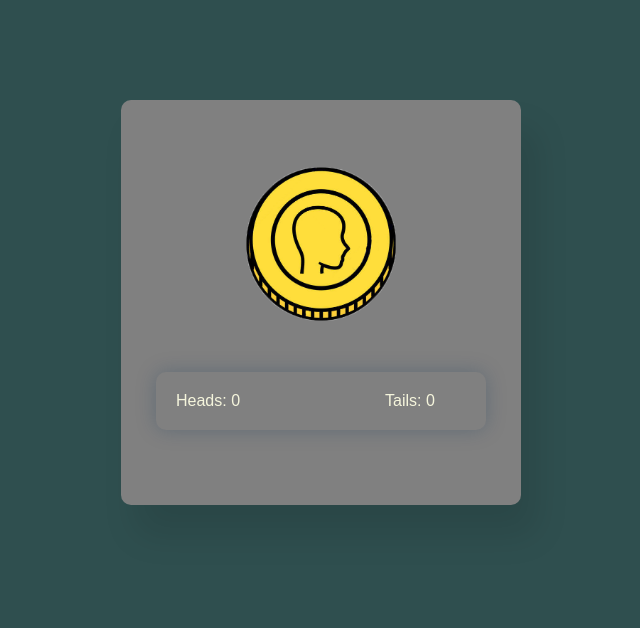
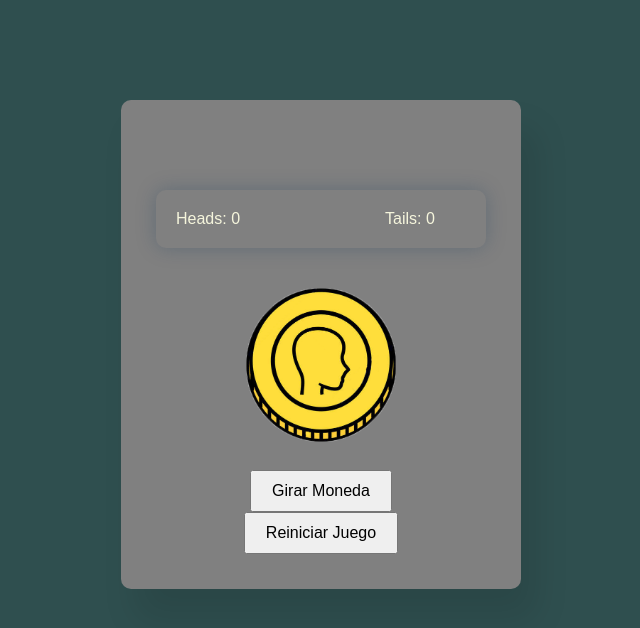
Before and after one commit to mariamf1985/CoinGame, a plain HTML site: page index.html in a window 1280 px wide. Shown: the whole page, without its empty margins (319-959 px from the left). Drawn offline with Linux system fonts and the light colour scheme.

Commit message:
buttons added

```diff
--- a/index.html
+++ b/index.html
@@ -8,6 +8,10 @@
   </head>
   <body>
     <div class="container">
+      <div class="stats">
+        <p id="headsCount">Heads: 0</p>
+        <p id="tailsCount">Tails: 0</p>
+      </div>
       <div class="coin" id="coin">
         <div class="heads">
           <img src="./src/assets/img/Head.png" />
@@ -16,9 +20,9 @@
           <img src="./src/assets/img/Tails.png" />
         </div>
       </div>
-      <div class="stats">
-        <p id="headsCount">Heads: 0</p>
-        <p id="tailsCount">Tails: 0</p>
+      <div class="buttons">
+        <button onclick="girarMoneda()">Girar Moneda</button>
+        <button onclick="reiniciarJuego()">Reiniciar Juego</button>
       </div>
     </div>
   </body>
--- a/src/assets/css/styles.css
+++ b/src/assets/css/styles.css
@@ -75,3 +75,15 @@ body {
     margin-left: 50%;
 
 }
+
+.buttons {
+    text-align: center;
+    margin-top: 20px;
+}
+
+button {
+    padding: 10px 20px;
+    margin: 0 10px;
+    font-size: 16px;
+    cursor: pointer;
+}
```
